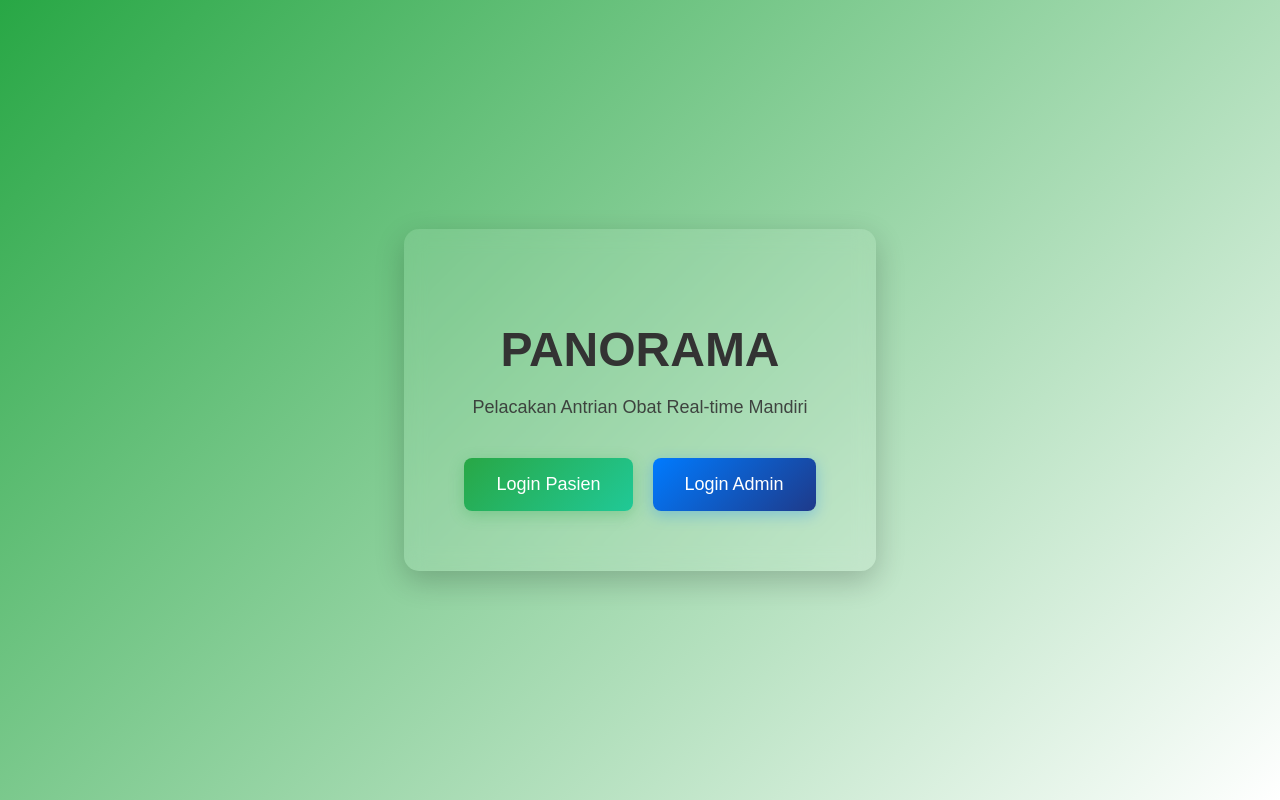
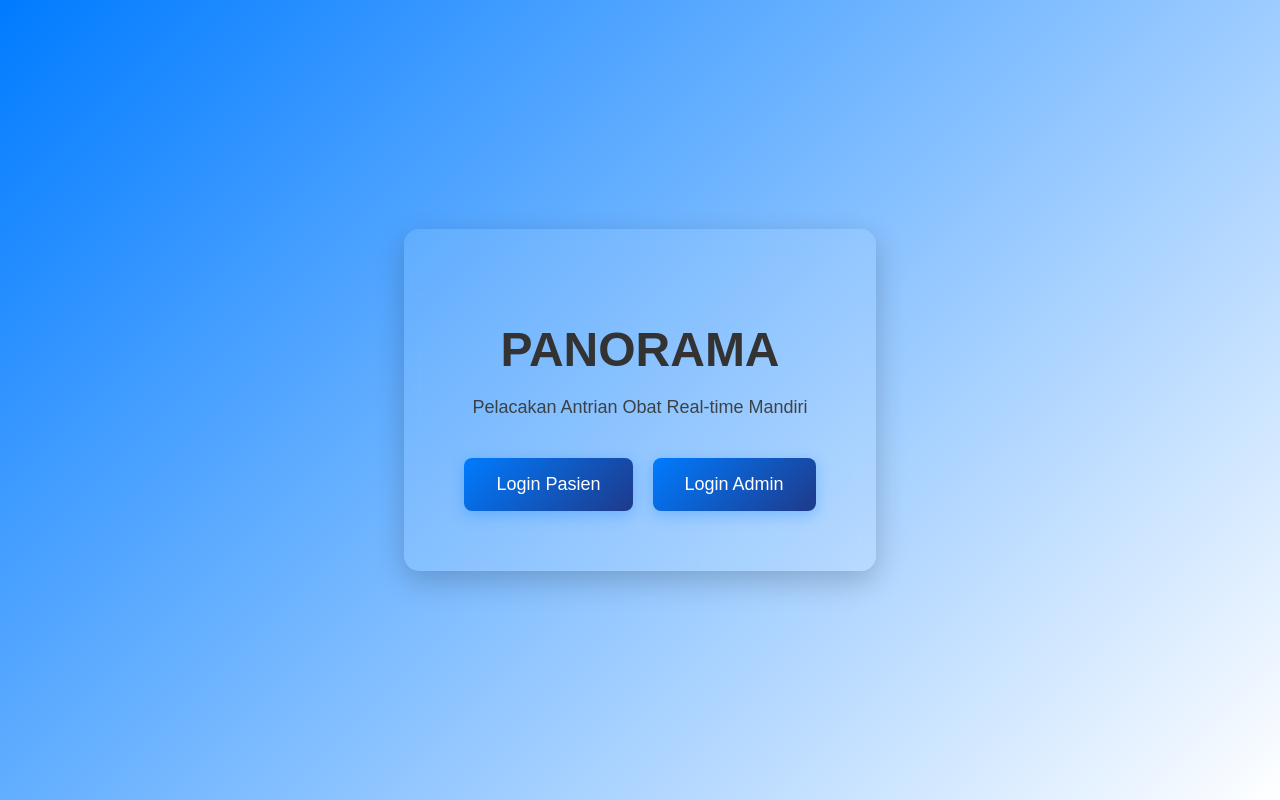
Before and after one commit to Achemic-IDN/panorama, a Next.js app: page / in a window 1280 px wide. Built offline with nearby package versions, Linux system fonts and the light colour scheme.

Commit message:
blue back

```diff
--- a/app/admin/login/page.jsx
+++ b/app/admin/login/page.jsx
@@ -29,7 +29,7 @@ export default function LoginAdmin() {
   return (
     <div style={{
       minHeight: "100vh",
-      background: "linear-gradient(135deg, #28a745 0%, #ffffff 100%)",
+      background: "linear-gradient(135deg, #007bff 0%, #ffffff 100%)",
       display: "flex",
       alignItems: "center",
       justifyContent: "center",
--- a/app/login/page.jsx
+++ b/app/login/page.jsx
@@ -83,7 +83,7 @@ export default function LoginPasien() {
           style={{
             width: "100%",
             padding: "12px",
-      background: "linear-gradient(135deg, #28a745 0%, #20c997 100%)",
+            background: "linear-gradient(135deg, #007bff 0%, #1e3a8a 100%)",
             color: "white",
             border: "none",
             borderRadius: "5px",
--- a/app/page.jsx
+++ b/app/page.jsx
@@ -7,7 +7,7 @@ export default function HomePage() {
   return (
     <div style={{
       minHeight: "100vh",
-      background: "linear-gradient(135deg, #28a745 0%, #ffffff 100%)",
+      background: "linear-gradient(135deg, #007bff 0%, #ffffff 100%)",
       display: "flex",
       alignItems: "center",
       justifyContent: "center",
@@ -35,19 +35,19 @@ export default function HomePage() {
               fontSize: "18px",
               borderRadius: "8px",
               border: "none",
-              background: "linear-gradient(135deg, #28a745 0%, #20c997 100%)",
+              background: "linear-gradient(135deg, #007bff 0%, #1e3a8a 100%)",
               color: "white",
               cursor: "pointer",
               transition: "transform 0.3s, box-shadow 0.3s",
-              boxShadow: "0 4px 15px rgba(40, 167, 69, 0.3)"
+              boxShadow: "0 4px 15px rgba(0, 123, 255, 0.3)"
             }}
             onMouseOver={(e) => {
               e.target.style.transform = "scale(1.05)";
-              e.target.style.boxShadow = "0 6px 20px rgba(40, 167, 69, 0.4)";
+              e.target.style.boxShadow = "0 6px 20px rgba(0, 123, 255, 0.4)";
             }}
             onMouseOut={(e) => {
               e.target.style.transform = "scale(1)";
-              e.target.style.boxShadow = "0 4px 15px rgba(40, 167, 69, 0.3)";
+              e.target.style.boxShadow = "0 4px 15px rgba(0, 123, 255, 0.3)";
             }}
           >
             Login Pasien
```
Also changed, not shown: 1 other file (tests, documents, lock files or other folders).
